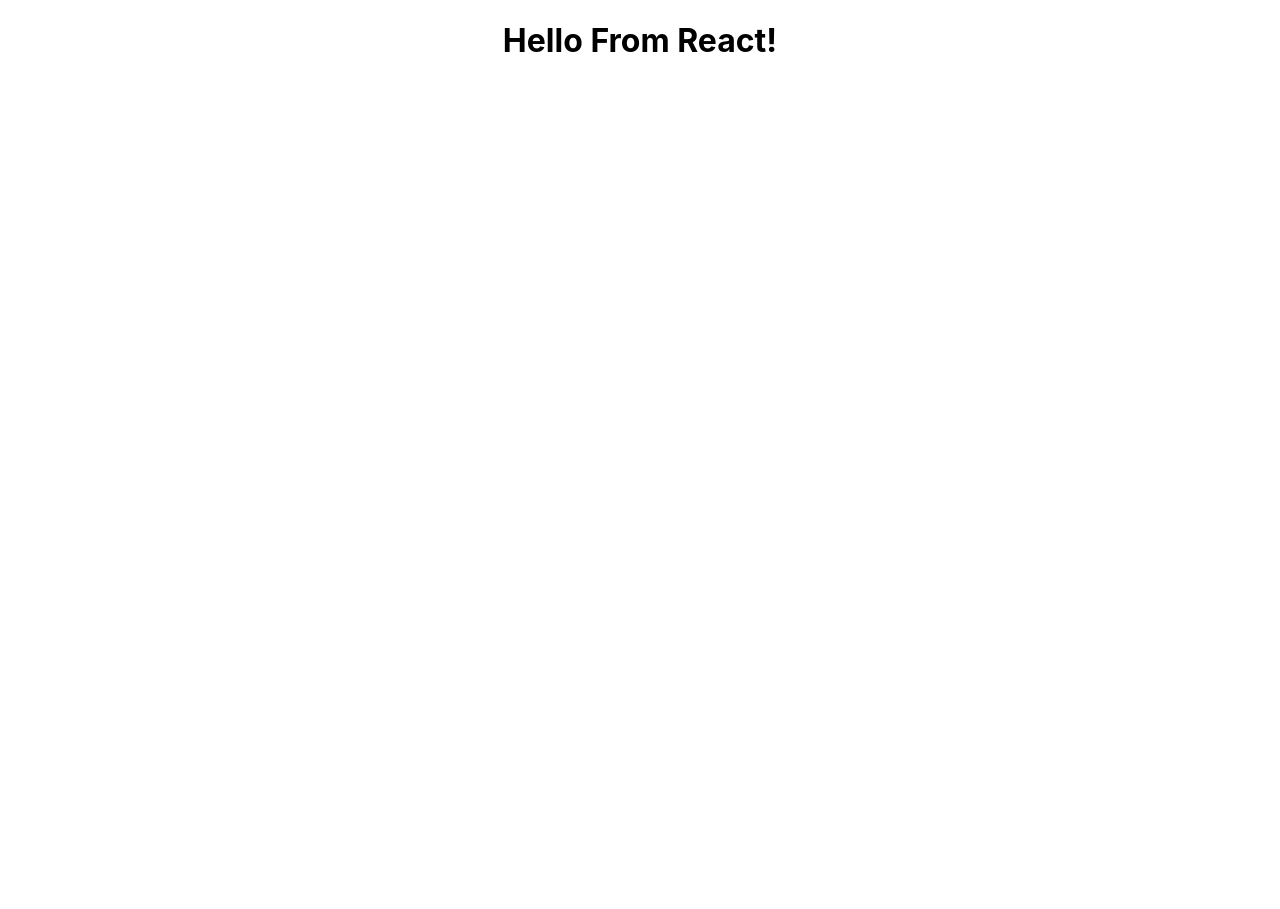
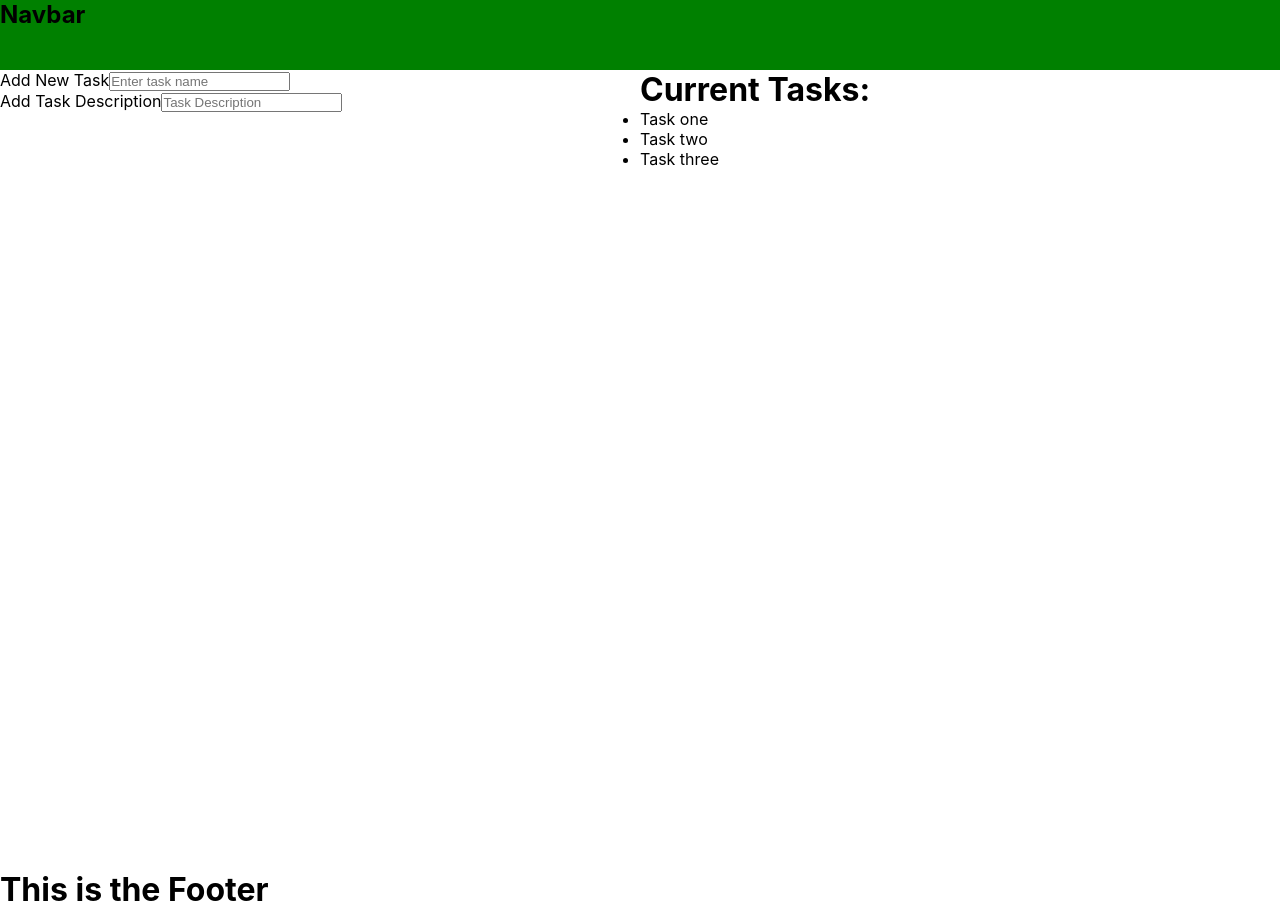
Before and after one commit to AdamAlibraheem000/mern-task-list, a React (Create React App) app in the folder client/: page / in a window 1280 px wide. Before the commit the page ends 800 px from the top, so only its background shows below. Built offline with nearby package versions, Linux system fonts and the light colour scheme.

Commit message:
add basic components

```diff
--- a/client/src/App.css
+++ b/client/src/App.css
@@ -1,38 +1,16 @@
-.App {
-  text-align: center;
+*{
+  box-sizing: border-box;
+  padding: 0;
+  margin: 0;
 }
 
-.App-logo {
-  height: 40vmin;
-  pointer-events: none;
+main{
+  display: grid;
+  grid-template-columns: 1fr 1fr;
+  height: 100vh;
 }
 
-@media (prefers-reduced-motion: no-preference) {
-  .App-logo {
-    animation: App-logo-spin infinite 20s linear;
-  }
+nav{
+  height: 70px;
+  background-color: green;
 }
-
-.App-header {
-  background-color: #282c34;
-  min-height: 100vh;
-  display: flex;
-  flex-direction: column;
-  align-items: center;
-  justify-content: center;
-  font-size: calc(10px + 2vmin);
-  color: white;
-}
-
-.App-link {
-  color: #61dafb;
-}
-
-@keyframes App-logo-spin {
-  from {
-    transform: rotate(0deg);
-  }
-  to {
-    transform: rotate(360deg);
-  }
-}
--- a/client/src/App.js
+++ b/client/src/App.js
@@ -1,10 +1,17 @@
 import './App.css';
+import Navbar from './components/Navbar';
+import Footer from './components/Footer';
+import Main from './components/Main';
+
+
 
 function App() {
   return (
-    <div className="App">
-      <h1>Hello From React!</h1>
-    </div>
+    <>
+    <Navbar/>
+    <Main/>
+    <Footer/>
+    </>
   );
 }
 
--- /dev/null
+++ b/client/src/components/Footer.jsx
@@ -0,0 +1,11 @@
+import React from 'react'
+
+function Footer() {
+  return (
+    <footer>
+        <h1>This is the Footer</h1>
+    </footer>
+  )
+}
+
+export default Footer
--- /dev/null
+++ b/client/src/components/Main.jsx
@@ -0,0 +1,32 @@
+import React from 'react'
+
+
+function Main() {
+  return (
+    <main>
+        <div>
+            <form>
+                <div>
+                <label htmlFor="">Add New Task</label>
+                <input type="text" placeholder='Enter task name' />
+                </div>
+                <div>
+                <label htmlFor="">Add Task Description</label>
+                <input type="text" placeholder='Task Description' />
+                </div>
+            </form>
+        </div>
+        <div>
+            <h1>Current Tasks:</h1>
+            <ul>
+                <li>Task one</li>
+                <li>Task two</li>
+                <li>Task three</li>
+            </ul>
+        </div>
+
+    </main>
+  )
+}
+
+export default Main
--- /dev/null
+++ b/client/src/components/Navbar.jsx
@@ -0,0 +1,11 @@
+import React from 'react'
+
+function Navbar() {
+  return (
+    <nav>
+        <h1>Navbar</h1>
+    </nav>
+  )
+}
+
+export default Navbar
```
